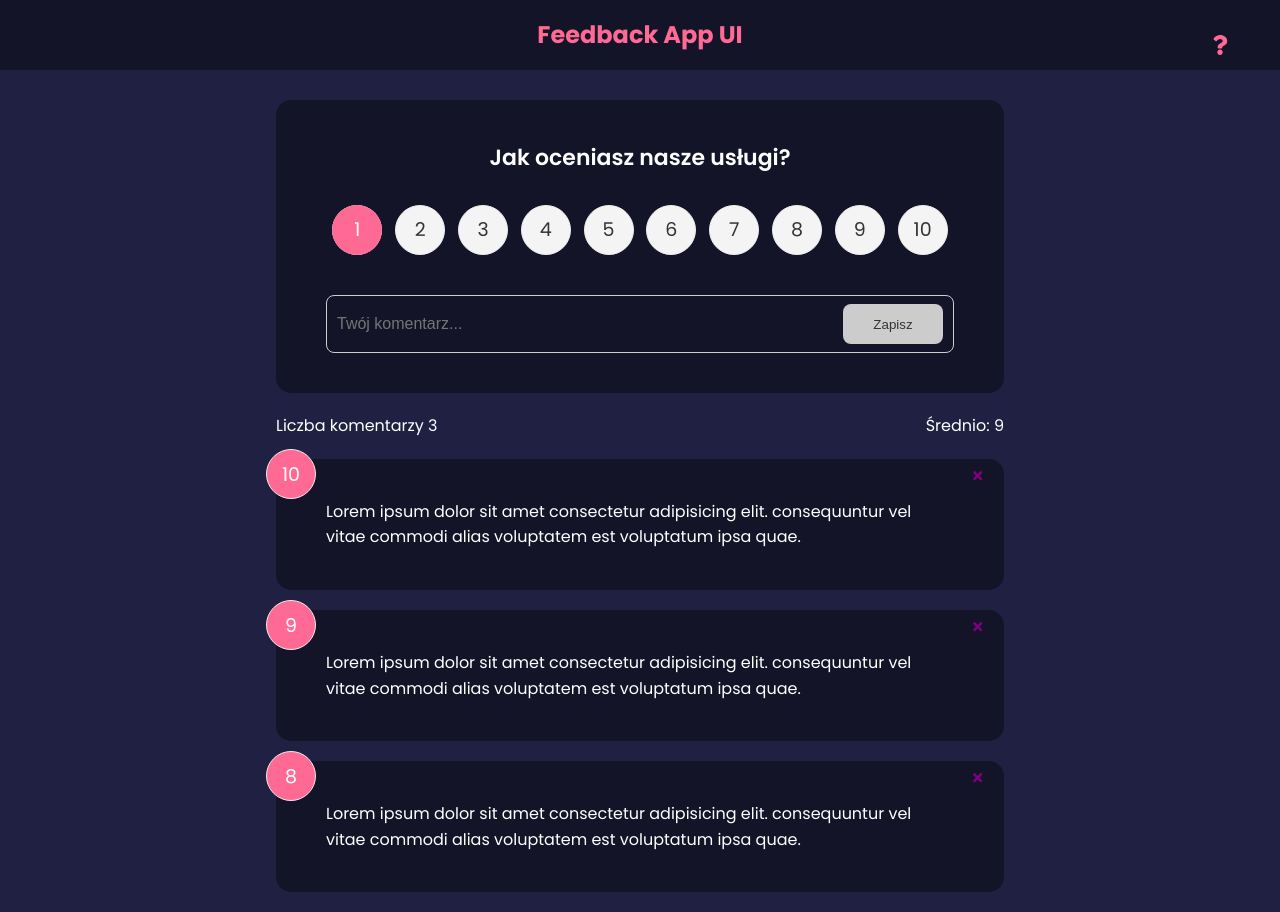
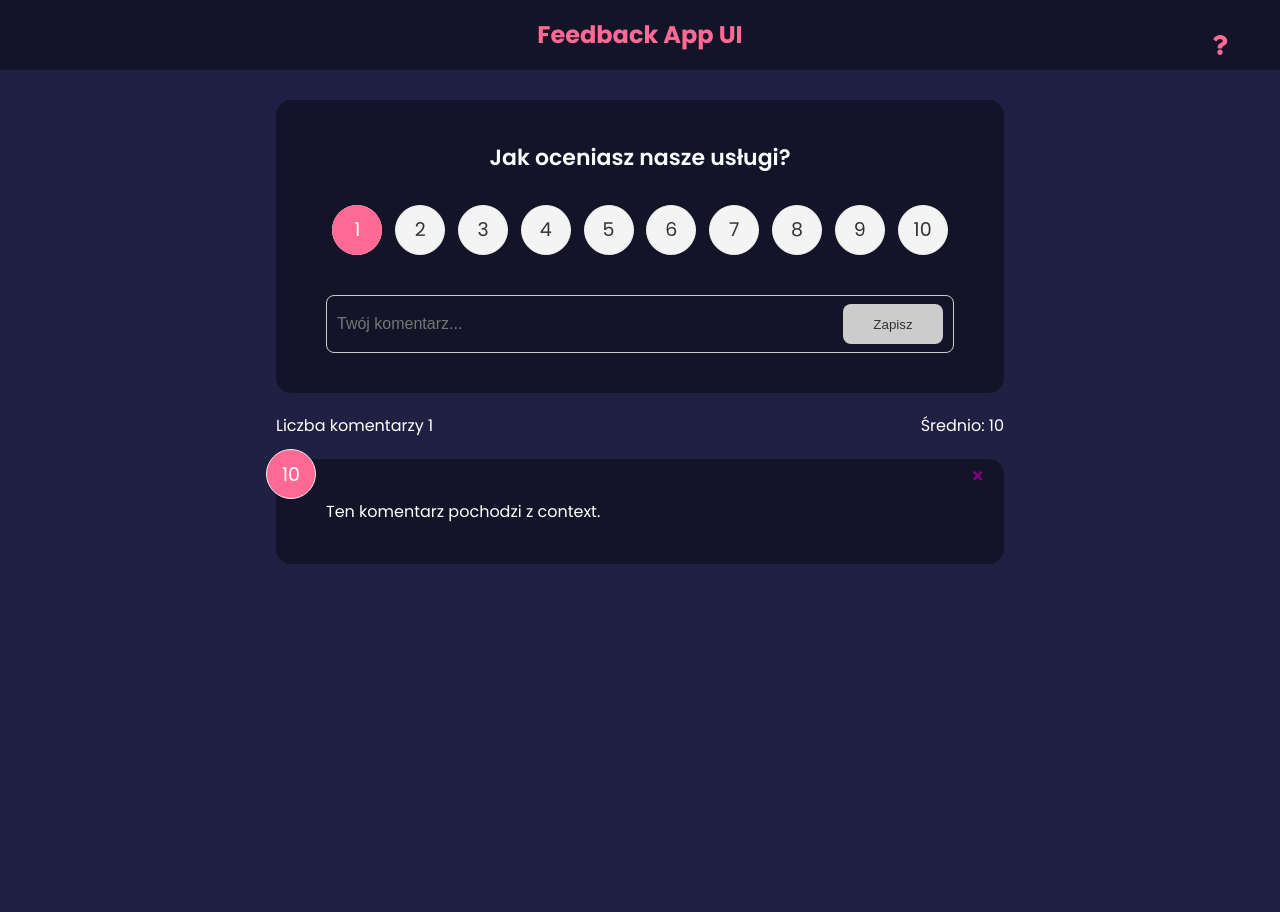
Before and after one commit to robmi11/feedback, a React (Create React App) app: page / in a window 1280 px wide. After the commit the page ends 800 px from the top, so only its background shows below. Built offline with nearby package versions, Linux system fonts and the light colour scheme.

Commit message:
Added context.

```diff
--- a/src/App.js
+++ b/src/App.js
@@ -5,6 +5,7 @@ import FeedbackList from "./components/FeedbackList";
 import FeedbackStats from "./components/FeedbackStats";
 import FeedbackForm from "./components/FeedbackForm";
 import AboutPage from "./pages/AboutPage";
+import { FeedbackProvider } from "./context/FeedbackContext";
 import FeedbackData from "./data/Feedbackdata";
 
 function App() {
@@ -33,6 +34,7 @@ function App() {
   }
 
   return (
+    <FeedbackProvider>
       <Router>
         <Header />
         <div className="container">
@@ -55,6 +57,7 @@ function App() {
           </Routes>
         </div>
       </Router>
+    </FeedbackProvider>
   );
 }
 
--- a/src/components/FeedbackForm.jsx
+++ b/src/components/FeedbackForm.jsx
@@ -1,4 +1,5 @@
-import { useState } from "react";
+import { useState, useContext } from "react";
+import FeedbackContext from "../context/FeedbackContext";
 import { v4 as uuidv4 } from "uuid";
 import Button from "./shared/Button";
 import Card from "./shared/Card";
@@ -6,7 +7,9 @@ import RatingSelect from "./RatingSelect";
 
 import { AnimatePresence, motion } from "framer-motion";
 
-function FeedbackForm({ addFeedback }) {
+function FeedbackForm() {
+  const { addFeedback } = useContext(FeedbackContext);
+
   const [rating, setRating] = useState(10);
   const [text, setText] = useState("");
   const [btnDisabled, setBtnDisabled] = useState(true);
--- a/src/components/FeedbackItem.jsx
+++ b/src/components/FeedbackItem.jsx
@@ -1,15 +1,15 @@
+import { useContext } from "react";
+import FeedbackContext from "../context/FeedbackContext";
 import { FaTimes } from "react-icons/fa";
 import PropTypes from "prop-types";
 import Card from "./shared/Card";
 
-function FeedbackItem({ item, removeFeedback }) {
-  function handleRemove(id) {
-    removeFeedback(id);
-  }
+function FeedbackItem({ item }) {
+  const { deleteFeedback } = useContext(FeedbackContext);
   return (
     <Card reverse={true}>
       <div className="num-display">{item.rating}</div>
-      <button className="close" onClick={() => handleRemove(item.id)}>
+      <button className="close" onClick={() => deleteFeedback(item.id)}>
         <FaTimes color="purple" />
       </button>
       <div className="text-display">{item.text}</div>
--- a/src/components/FeedbackList.js
+++ b/src/components/FeedbackList.js
@@ -1,9 +1,11 @@
-import PropTypes from "prop-types";
+import { useContext } from "react";
+import FeedbackContext from "../context/FeedbackContext";
 import FeedbackItem from "./FeedbackItem";
-
 import { motion, AnimatePresence } from "framer-motion";
 
-function FeedbackList({ feedback, removeFeedback }) {
+function FeedbackList() {
+  const { feedback, removeFeedback } = useContext(FeedbackContext);
+  console.log(feedback);
   if (!feedback || feedback.length === 0) {
     return <h2>Brak komentarzy...</h2>;
   }
@@ -29,14 +31,4 @@ function FeedbackList({ feedback, removeFeedback }) {
   );
 }
 
-FeedbackList.propTypes = {
-  feedback: PropTypes.arrayOf(
-    PropTypes.shape({
-      id: PropTypes.string,
-      rating: PropTypes.number,
-      text: PropTypes.string,
-    })
-  ),
-};
-
 export default FeedbackList;
--- a/src/components/FeedbackStats.jsx
+++ b/src/components/FeedbackStats.jsx
@@ -1,6 +1,8 @@
-import PropTypes from "prop-types";
+import { useContext } from "react";
+import FeedbackContext from "../context/FeedbackContext";
 
-function FeedbackStats({ feedbackStats }) {
+function FeedbackStats() {
+  const { feedbackStats } = useContext(FeedbackContext);
   return (
     <div className="feedback-stats">
       <div>
@@ -11,8 +13,4 @@ function FeedbackStats({ feedbackStats }) {
   );
 }
 
-FeedbackStats.propTypes = {
-  feedbackStats: PropTypes.object.isRequired,
-};
-
 export default FeedbackStats;
--- /dev/null
+++ b/src/context/FeedbackContext.js
@@ -0,0 +1,50 @@
+import { createContext, useState } from "react";
+import { v4 as uuidv4 } from "uuid";
+
+const FeedbackContext = createContext();
+
+export const FeedbackProvider = ({ children }) => {
+  const [feedback, setFeedback] = useState([
+    {
+      id: uuidv4(),
+      rating: 10,
+      text: "Ten komentarz pochodzi z context.",
+    },
+  ]);
+
+  const feedbackStats = {
+    num: feedback.length,
+    avg: (
+      feedback.reduce((acc, cur) => {
+        return acc + cur.rating;
+      }, 0) / feedback.length
+    )
+      .toFixed(1)
+      .replace(/[.,]0$/, ""),
+  };
+
+  function addFeedback(feedbackAdd) {
+    setFeedback([feedbackAdd, ...feedback]);
+  }
+
+  function deleteFeedback(id) {
+    if (window.confirm(`Czy napewno chcesz usunąć komentarz o id: ${id}?`)) {
+      setFeedback(feedback.filter((item) => item.id !== id));
+    }
+  }
+
+  return (
+    <FeedbackContext.Provider
+      value={{
+        feedback,
+        feedbackStats,
+        addFeedback,
+        deleteFeedback,
+      }}
+    >
+      {children}
+    </FeedbackContext.Provider>
+  );
+};
+
+export default FeedbackContext;
```
Lines whose indentation alone changed are shown as unchanged.
